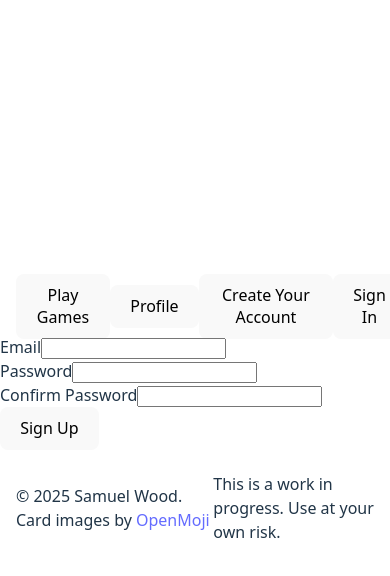
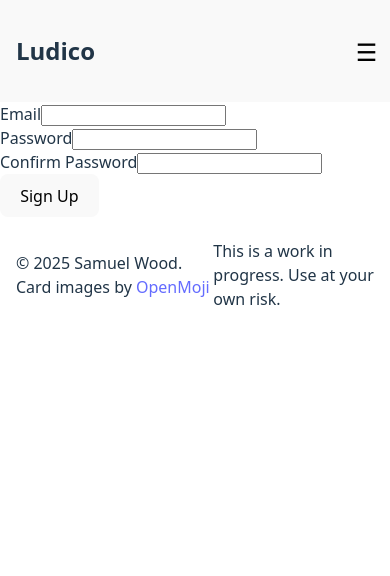
Before and after one commit to StrawberryBeds/games, a React (Vite) app: page /signup in a window 390 px wide. Shown: the top 576 px of the page. Built offline with nearby package versions, Linux system fonts and the light colour scheme; no server answers.

Commit message:
Adds hamburger menu and fixes places header consistently at the top of view.

```diff
--- a/src/App.css
+++ b/src/App.css
@@ -3,9 +3,8 @@
   margin: 0 auto;
   padding: 2rem;
   text-align: center;
+  width: 100%;
+  min-height: 100vh;
   display: flex;
   flex-direction: column;
-  align-items: center; /* Center horizontally */
-  justify-content: center; /* Center vertically */
-  min-height: 100vh; /* Ensure full viewport height */
 }
--- a/src/components/Header.css
+++ b/src/components/Header.css
@@ -3,23 +3,57 @@
   justify-content: space-between;
   align-items: center;
   padding: 1rem;
-  /* background-color: #f9f9f9; */
   width: 100%;
-  height: 10vh; /* Adjust the height as needed */
-  min-height: 0px; /* Set a minimum height */
-  max-height: 25px; /* Set a maximum height */
+  height: 10vh;
+  min-height: 50px;
+  max-height: 70px;
+  background-color: #f9f9f9;
+  position: relative;
 }
 
-/* Styles for light mode */
-@media (prefers-color-scheme: light) {
-  :root {
-    color: #213547;
-    background-color: #ffffff;
+.header-logo {
+  font-weight: bold;
+  font-size: 1.5rem;
+}
+
+.hamburger {
+  display: none; /* Hidden by default on desktop */
+  background: none;
+  border: none;
+  font-size: 1.5rem;
+  cursor: pointer;
+}
+
+.header-nav {
+  display: flex;
+  gap: 1rem;
+}
+
+.header-nav button {
+  padding: 0.5rem 1rem;
+  border: none;
+  border-radius: 4px;
+  cursor: pointer;
+}
+
+/* Mobile styles */
+@media (max-width: 768px) {
+  .hamburger {
+    display: block; /* Show hamburger on mobile */
   }
-  a:hover {
-    color: #747bff;
+  .header-nav {
+    display: none; /* Hide nav by default on mobile */
+    position: absolute;
+    top: 100%;
+    left: 0;
+    right: 0;
+    background-color: #f9f9f9;
+    flex-direction: column;
+    align-items: center;
+    padding: 1rem;
+    gap: 0.5rem;
   }
-  button {
-    background-color: #f9f9f9;
+  .header-nav.open {
+    display: flex; /* Show nav when menu is open */
   }
 }
--- a/src/components/Header.jsx
+++ b/src/components/Header.jsx
@@ -1,20 +1,28 @@
-
-import './Header.css'
+import { useState } from 'react';
+import './Header.css';
 import { useNavigate } from 'react-router-dom';
-
 import SignOutButton from './SignOutButton.jsx';
 
-function Header () {
+function Header() {
+  const [isMenuOpen, setIsMenuOpen] = useState(false);
   const navigate = useNavigate();
-
 
   return (
     <header className="header">
+      <div className="header-logo">Ludico</div>
+      <button
+        className="hamburger"
+        onClick={() => setIsMenuOpen(!isMenuOpen)}
+      >
+        ☰
+      </button>
+      <nav className={`header-nav ${isMenuOpen ? 'open' : ''}`}>
         <button onClick={() => navigate('/')}>Play Games</button>
         <button onClick={() => navigate('/profile')}>Profile</button>
         <button onClick={() => navigate('/signup')}>Create Your Account</button>
         <button onClick={() => navigate('/signin')}>Sign In</button>
         <SignOutButton />
+      </nav>
     </header>
   );
 }
--- a/src/index.css
+++ b/src/index.css
@@ -25,12 +25,13 @@ a:hover {
 body {
   margin: 0;
   display: flex;
-  place-items: center;
-  justify-content: center; /* Center content horizontally */
+  flex-direction: column;
+  align-items: center;
   width: 100%;
   min-width: fit-content;
   min-height: 100vh;
 }
+
 
 h1 {
   font-size: 3.2em;
```
Lines whose indentation alone changed are shown as unchanged.
